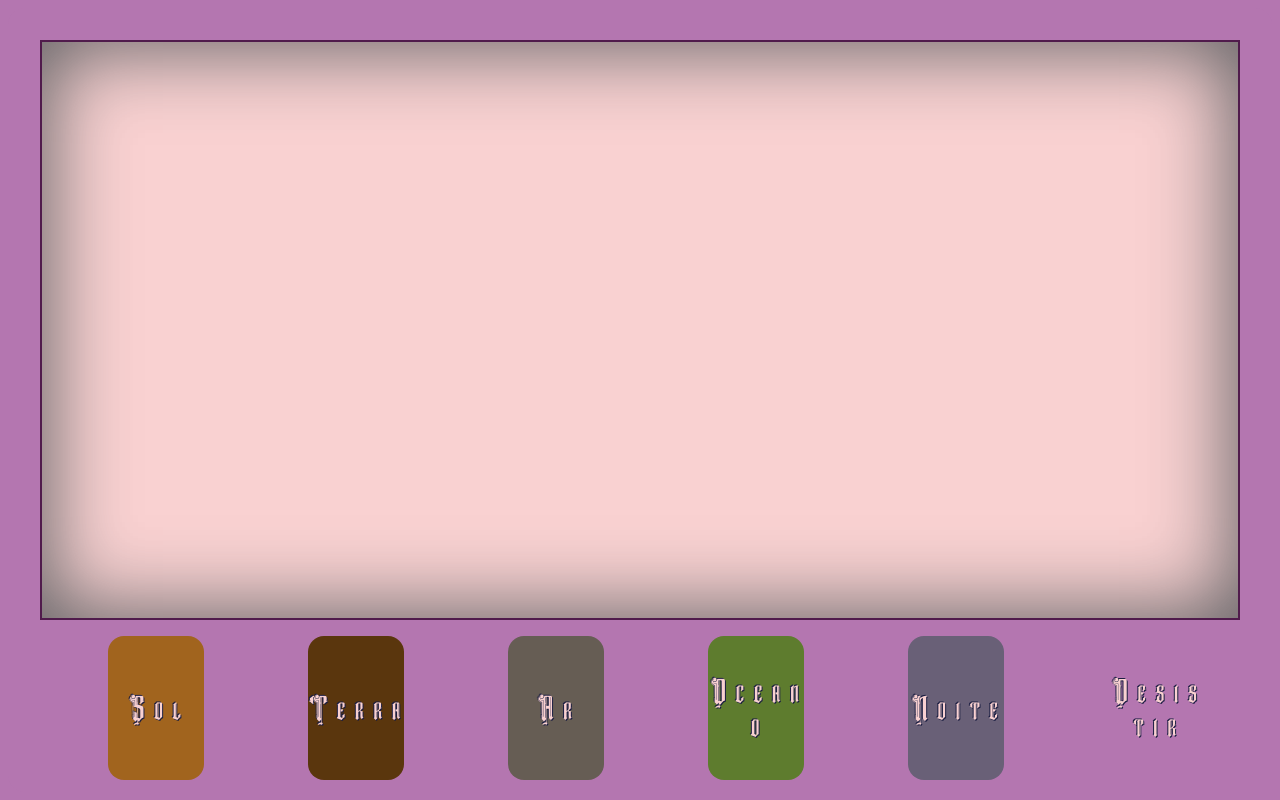
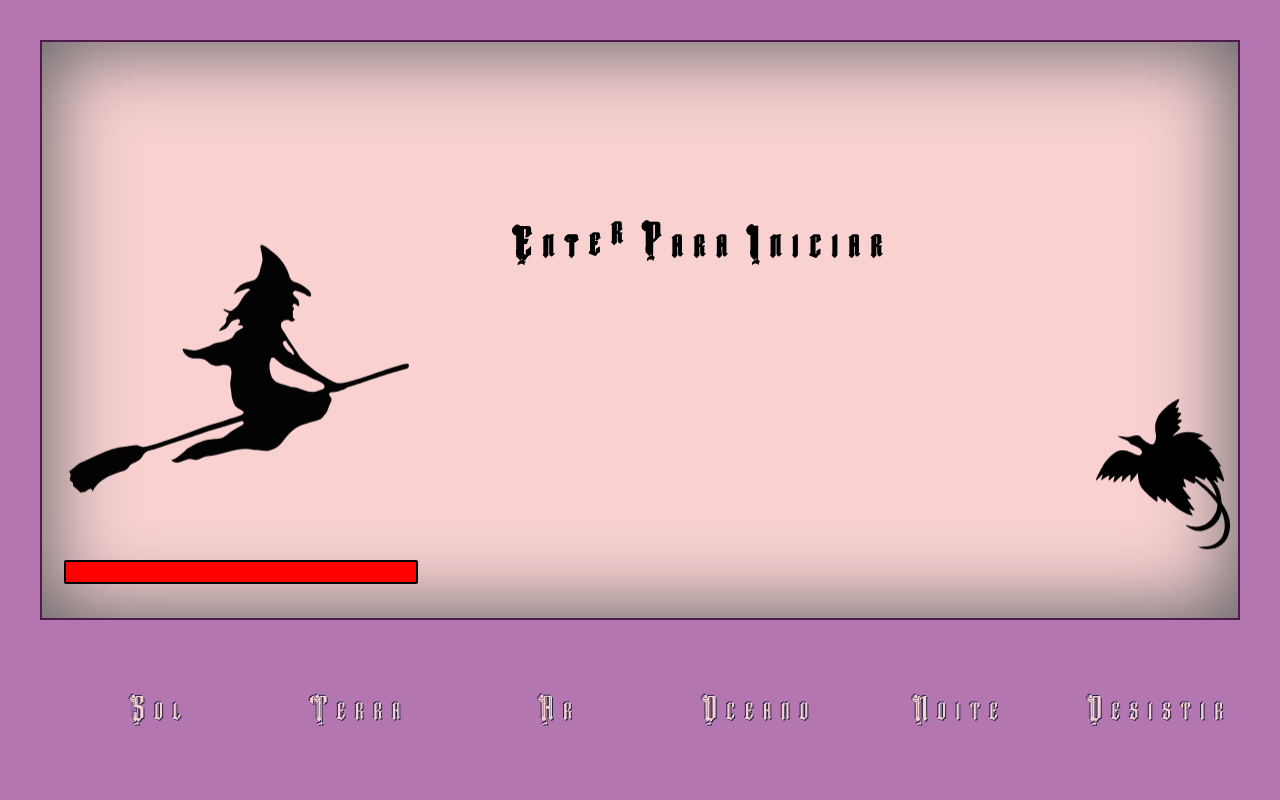
Before and after one commit to BeatrizHCor/KeyBattle-Royale, a PHP site: page /pages/game/game.html in a window 1280 px wide. Run offline with PHP 8.4, Linux system fonts and the light colour scheme.

Commit message:
game post score

```diff
--- a/pages/game/game.css
+++ b/pages/game/game.css
@@ -14,6 +14,38 @@ body {
   border: 2px solid var(--darkpink);
   background-color: var(--gray);
 }
+.witch {
+  position: absolute;
+  top: 35%;
+  left: 5%;
+  width: 350px;
+  height: 350px;
+  animation: fly 20s forwards;
+  animation-iteration-count: infinite;
+}
+.birds {
+  position: absolute;
+  top: 55%;
+  left: 85%;
+  width: 150;
+  height: 150;
+  animation: fly 12s forwards;
+  animation-iteration-count: infinite;
+}
+.healthBar {
+  position: absolute;
+  top: 70%;
+  left: 5%;
+  width: 350px;
+  height: 20px;
+  border: 2px solid black;
+  border-radius: 2px;
+}
+.healthShow {
+  width: 100%;
+  height: 100%;
+  background-color: red;
+}
 
 .menu {
   display: flex;
@@ -25,29 +57,17 @@ body {
   background-color: var(--lightpink);
   padding: 16px;
 }
-
+.book {
+  display: flex;
+}
 .option {
   height: 100%;
-  width: 8%;
+  width: 98%;
   display: grid;
   place-content: center;
   border-radius: 1em;
 }
-.option:nth-of-type(1) {
-  background-color: rgb(161, 100, 30);
-}
-.option:nth-of-type(2) {
-  background-color: rgb(90, 54, 13);
-}
-.option:nth-of-type(3) {
-  background-color: rgb(102, 93, 84);
-}
-.option:nth-of-type(4) {
-  background-color: rgb(94, 124, 46);
-}
-.option:nth-of-type(5) {
-  background-color: rgb(105, 96, 119);
-}
+
 .option.selected {
   --borderColor: #fff;
   --shadowColor: #fff;
@@ -59,10 +79,9 @@ body {
   font-size: xx-large;
 }
 #book.open {
-  width: 50%;
-  height: 50%;
-  background-color: var(--lightpink);
-  display: flex;
+  height: 10%;
+  display: grid;
+  place-content: center;
   border-radius: 1em;
 }
 
@@ -72,3 +91,68 @@ body {
   width: 50%;
   height: 100%;
 }
+#title {
+  position: fixed;
+  left: 40%;
+  top: 25%;
+}
+#title span {
+  animation: jumpLetter 5s forwards;
+  animation-iteration-count: infinite;
+}
+span {
+  white-space: pre;
+  display: inline-flex;
+}
+#title span:nth-of-type(2) {
+  animation-delay: 0.15s;
+}
+#title span:nth-of-type(2) {
+  animation-delay: 0.15s;
+}
+#title span:nth-of-type(3) {
+  animation-delay: 0.3s;
+}
+#title span:nth-of-type(4) {
+  animation-delay: 0.45s;
+}
+#title span:nth-of-type(5) {
+  animation-delay: 0.6s;
+}
+#title span:nth-of-type(6) {
+  animation-delay: 0.75s;
+}
+#title span:nth-of-type(7) {
+  animation-delay: 0.8s;
+}
+#title span:nth-of-type(8) {
+  animation-delay: 0.9s;
+}
+
+#title span:nth-of-type(9) {
+  animation-delay: 1.05s;
+}
+#title span:nth-of-type(10) {
+  animation-delay: 1.2s;
+}
+#title span:nth-of-type(12) {
+  animation-delay: 1.35s;
+}
+#title span:nth-of-type(13) {
+  animation-delay: 1.5s;
+}
+#title span:nth-of-type(14) {
+  animation-delay: 1.65s;
+}
+#title span:nth-of-type(15) {
+  animation-delay: 1.8s;
+}
+#title span:nth-of-type(16) {
+  animation-delay: 1.95s;
+}
+#title span:nth-of-type(17) {
+  animation-delay: 2.1s;
+}
+#title span:nth-of-type(18) {
+  animation-delay: 2.25s;
+}
--- a/pages/game/game.html
+++ b/pages/game/game.html
@@ -6,12 +6,36 @@
   </head>
   <body>
     <div class="screen">
+      <div class="center">
+        <h1 id="title">
+          <span>E</span>
+          <span>n</span>
+          <span>t</span>
+          <span>e</span>
+          <span>r</span>
+          <span></span>
+          <span>P</span>
+          <span>a</span>
+          <span>r</span>
+          <span>a</span>
+          <span> </span>
+          <span>I</span>
+          <span>n</span>
+          <span>i</span>
+          <span>c</span>
+          <span>i</span>
+          <span>a</span>
+          <span>r</span>
+        </h1>
+      </div>
       <div id="book">
-        <div id="page"></div>
-        <div id="page"></div>
         <p id="bookText"></p>
       </div>
-      <div id="bookback"></div>
+      <div class="healthBar">
+        <div class="healthShow" id="health"></div>
+      </div>
+      <img src="../../images/witch.svg" class="witch" />
+      <img src="../../images/bird.svg" class="birds" />
     </div>
     <div class="menu" id="menu">
       <div class="option">
--- a/pages/game/game.js
+++ b/pages/game/game.js
@@ -83,6 +83,11 @@ const getInput = (e) => {
     case 0:
       if (key == "Enter") {
         state = 1;
+        document.getElementById("title").remove();
+        setInterval(() => {
+          errors += 1;
+          document.getElementById("health").style.width = `${100 - errors}%`;
+        }, 60000);
       }
       break;
     case 1:
@@ -106,6 +111,9 @@ const getInput = (e) => {
         if (char != selected.length - 1) {
           char += 1;
         } else {
+          if (selected == "Desistir") {
+            location.href = "/pages/menu/menu.html";
+          }
           state = 3;
           char = 0;
           generated = generatePhrase(turn);
@@ -127,6 +135,10 @@ const getInput = (e) => {
           "text-shadow:  0px 0px 12px  rgb(100, 100, 255); color: var(--gray); border-bottom: 1px solid var(--green)";
       } else {
         errors += 1;
+        document.getElementById("health").style.width = `${100 - errors}%`;
+        if (errors > 99) {
+          endGame();
+        }
         bookText.children[char].style =
           "text-shadow:  0px 0px 8px  rgb(255, 100, 100); color: var(--bluetext); border-bottom: 1px solid red";
       }
@@ -138,6 +150,7 @@ const getInput = (e) => {
         state = 1;
         char = 0;
         turn += 1;
+        closeBook();
       }
       break;
     default:
@@ -146,4 +159,22 @@ const getInput = (e) => {
   }
 };
 
+const endGame = async () => {
+  let resp = await (
+    await fetch("./postScore.php", {
+      method: "POST",
+      headers: {
+        "Content-Type": "application/x-www-form-urlencoded",
+      },
+      body: new URLSearchParams({
+        score: turn,
+        ID_league: Number(location.href.split("=")[1]),
+      }),
+    })
+  ).json();
+  if (resp.messsage == "ok") {
+    location.href = "/pages/menu/menu.html";
+  }
+};
+
 document.getElementsByTagName("body")[0].addEventListener("keydown", getInput);
--- a/pages/game/postScore.php
+++ b/pages/game/postScore.php
@@ -1,4 +1,5 @@
 <?php
+include "../authenticate.php";
 if ($_SERVER["REQUEST_METHOD"] == "POST") {
     $erro = false;
     $mensagem = "";
@@ -29,6 +30,5 @@ if ($_SERVER["REQUEST_METHOD"] == "POST") {
         }
         mysqli_close($conn);
     }
-    echo $erro;
     echo $mensagem;
 }
--- a/pages/keyframes.css
+++ b/pages/keyframes.css
@@ -100,6 +100,17 @@
     transform: translate(0, -1%);
   }
 }
+@keyframes fly {
+  15% {
+    transform: translate(0, -1%);
+  }
+  50% {
+    transform: translate(0, -30%);
+  }
+  99% {
+    transform: translate(0, -1%);
+  }
+}
 
 @keyframes blink {
   0% {
--- a/pages/menu/menu.html
+++ b/pages/menu/menu.html
@@ -49,7 +49,7 @@
         <div class="pages"></div>
         <div class="pages"></div>
         <div class="pages">
-          <form class="sideform" id="ranked_game"></form>
+          <form class="sideform" id="ranked_game" onsubmit="return null"></form>
         </div>
         <div class="books-side">
           <div class="optionsGame">
--- a/tables.sql
+++ b/tables.sql
@@ -22,5 +22,6 @@ foreign key (player) references auth_user(id));
 Create Table league_player(player BIGINT UNSIGNED NOT NULL NOT NULL,
 foreign key (player) references auth_user(id),
 league BIGINT UNSIGNED NOT NULL NOT NULL,
-foreign key (league) references league(id)
+foreign key (league) references league(id),
+primary key (player, league)
 );
```
Also changed, not shown: pages/menu/checkLeague.php (added, +24 -0 lines), pages/menu/menu.js (+51 -0 lines), images/bird.svg (added), images/witch.svg (added).
